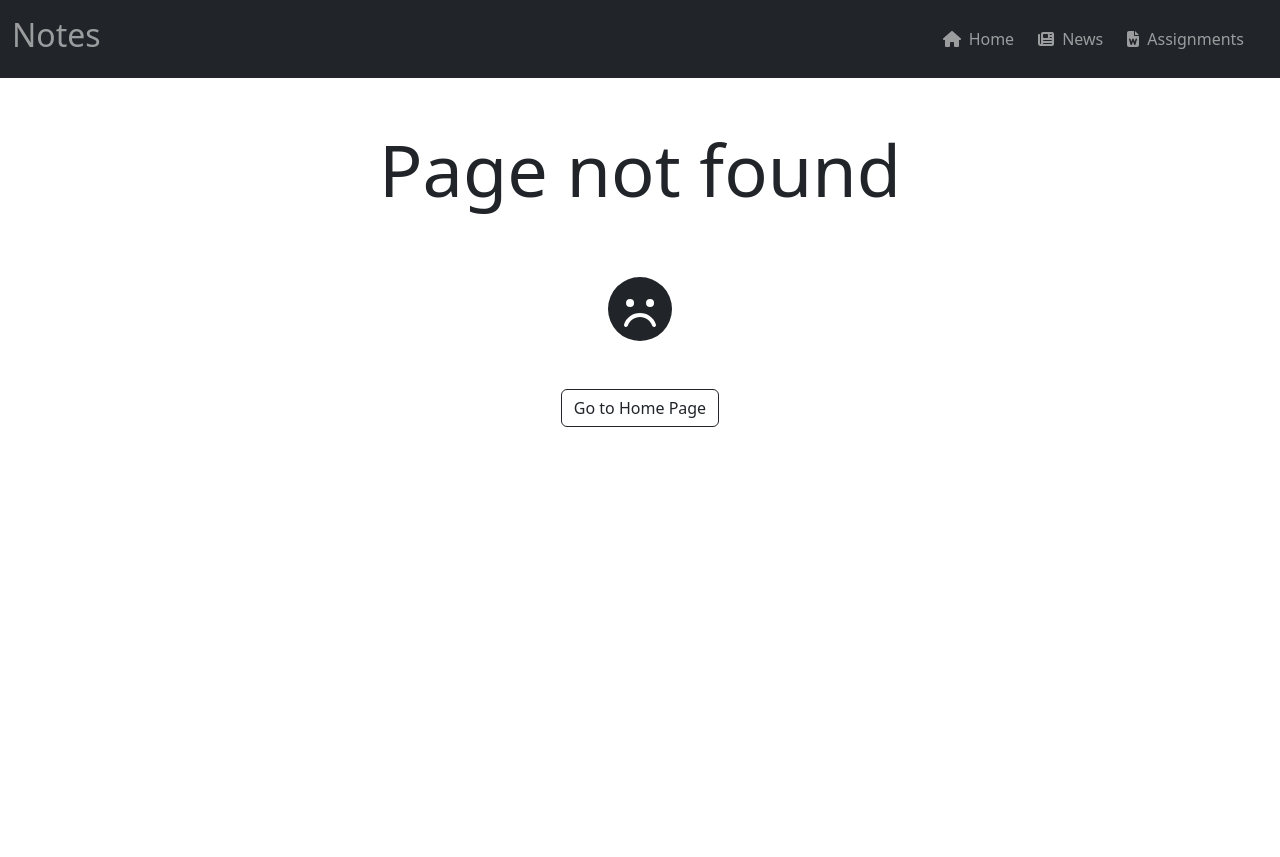
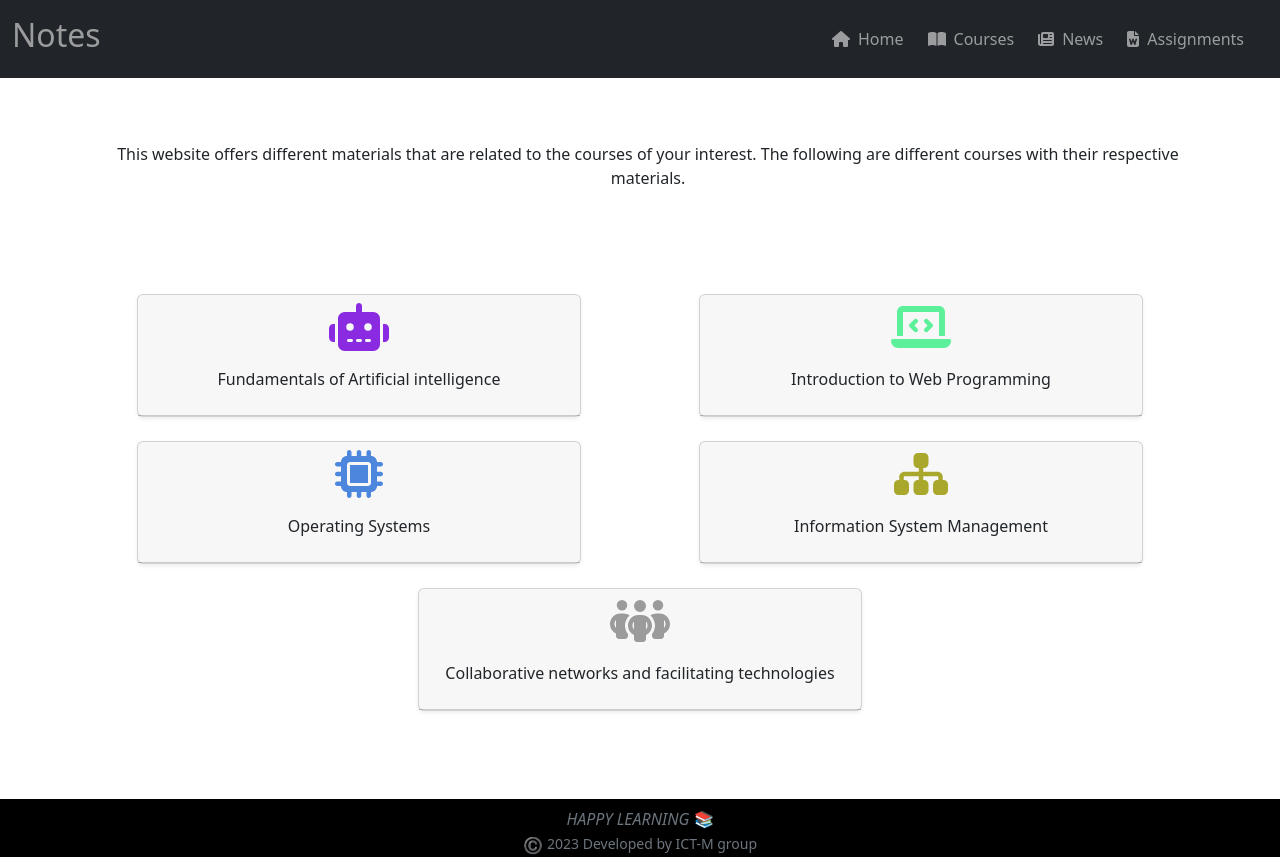
Before and after one commit to Flitchen/notes, a React (Vite) app: page /courses in a window 1280 px wide. Before the commit this address had no page. Before the commit the page ends 800 px from the top, so only its background shows below. Built offline with nearby package versions, Linux system fonts and the light colour scheme.

Commit message:
Restored the courses part
Fixed error fhere pdfs and other files were not opening. It was due to relative pathnamong the components

```diff
--- a/src/App.jsx
+++ b/src/App.jsx
@@ -1,6 +1,5 @@
-import { useState } from 'react'
 import 'bootstrap/dist/css/bootstrap.min.css';
-import { Navbar, Home, Courses, ArtificialIntelligence, WebProgramming, OperatingSystems, InformationSystemManagement, CollaborativeNetworks, News, Assignments, NoMatch } from './components';
+import { Navbar, Home, Courses, ArtificialIntelligence, WebProgramming, OperatingSystems, InformationSystemManagement, CollaborativeNetworks, News, Assignments, NoMatch, Footer } from './components';
 import './styles.css'
 import { Route, Routes } from 'react-router-dom'
 
@@ -8,27 +7,41 @@ export default function App() {
 
 
   return (
-    <>
+    <div className='d-flex flex-column min-vh-100'>
 
       <Navbar />
 
       <Routes>
         <Route path='/' element={<Home />} />
-        {/* <Route path='courses' element={<Courses />} />
+
+        {/*
+        Makes error when opening files (pdfs,docx,pptx).
+        Document take the path of their parents while they are supposed to take path of root component (/) thus makes errors
+        ---------------------------------------------------------------------------------------------------------------------
+                <Route path='courses' element={<Courses />} />
 
         <Route path='courses/artificial-intelligence' element={<ArtificialIntelligence />} />
         <Route path='courses/web-programming' element={<WebProgramming />} />
         <Route path='courses/operating-systems' element={<OperatingSystems />} />
         <Route path='courses/information-system-management' element={<InformationSystemManagement />} />
-        <Route path='courses/collaborative-networks' element={<CollaborativeNetworks />} /> */}
+        <Route path='courses/collaborative-networks' element={<CollaborativeNetworks />} />
+
+        */}
+        <Route path='courses' element={<Courses />} />
+
+        <Route path='/artificial-intelligence' element={<ArtificialIntelligence />} />
+        <Route path='/web-programming' element={<WebProgramming />} />
+        <Route path='/operating-systems' element={<OperatingSystems />} />
+        <Route path='/information-system-management' element={<InformationSystemManagement />} />
+        <Route path='/collaborative-networks' element={<CollaborativeNetworks />} />
 
         <Route path='news' element={<News />} />
         <Route path='assignments' element={<Assignments />} />
         <Route path='*' element={<NoMatch />} />
 
+      </Routes>
+      <Footer />
 
-      </Routes>
-
-    </>
+    </div>
   )
 }
--- a/src/components/Assignments.jsx
+++ b/src/components/Assignments.jsx
@@ -9,7 +9,6 @@ function Assignments() {
                 <a href="L3 (chapter 4) Group work-and-presentation.pptx" class="list-group-item list-group-item-action">Fundamentals of Artificial Intelligence (Group Assignment)</a>
                 <a href="assignment 1 229 23.pdf" class="list-group-item list-group-item-action">Information System Management (Individual Assignment)</a>
                 <a href="group assignment CSS 229.pdf" class="list-group-item list-group-item-action">Information System Management (Group Assignment)</a>
-                <a href="ASSIGNMENT_1_2022_2023.pdf" class="list-group-item list-group-item-action">Operating Systems (Group Assignment)</a>
 
                 <br />
             </div>
--- a/src/components/CollaborativeNetworks.jsx
+++ b/src/components/CollaborativeNetworks.jsx
@@ -6,6 +6,7 @@ function CollaborativeNetworks() {
 
             <div className="h4 text-center my-5">Collaborative networks and facilitating technologies</div>
             <div className="list-group list-group-numbered list-group-flush mx-5 mb-3">
+                <div className="display-6 text-muted text-center mb-2">Slides and Pdfs</div>
                 <a href="ICT 200_Lecture_1.ppt" class="list-group-item list-group-item-action">Introduction to collaborative networks</a>
                 <a href="DYNAMIC VO_Lecture3.ppt" class="list-group-item list-group-item-action">Dynamic Virtual Organizations</a>
                 <a href="FUTURE VO_Lecture 4.ppt" class="list-group-item list-group-item-action">Future Virtual Organizations </a>
--- a/src/components/Courses.jsx
+++ b/src/components/Courses.jsx
@@ -3,7 +3,6 @@ import Services from './Services';
 import { Link } from 'react-router-dom';
 import { FontAwesomeIcon } from '@fortawesome/react-fontawesome'
 import { faLaptopCode, faMicrochip, faPeopleGroup, faRobot, faSitemap } from '@fortawesome/free-solid-svg-icons'
-import Footer from './Footer';
 
 
 function Courses() {
@@ -16,7 +15,7 @@ function Courses() {
             <div className="container my-5 mx-auto  text-center p-2 pb-4" >
                 <div className="row d-flex justify-content-around mx-auto">
                     <div className="mb-4 col-md-5">
-                        <Link to='/courses/artificial-intelligence' className='text-decoration-none text-dark'>
+                        <Link to='/artificial-intelligence' className='text-decoration-none text-dark'>
 
                             <div className="card shadow-sm">
                                 <div className="card-header">
@@ -31,7 +30,7 @@ function Courses() {
 
 
                     <div className="mb-4 col-md-5">
-                        <Link to='web-programming' className='text-decoration-none text-dark'>
+                        <Link to='/web-programming' className='text-decoration-none text-dark'>
                             <div className="card shadow-sm">
                                 <div className="card-header">
                                     <FontAwesomeIcon icon={faLaptopCode} size='3x' className='mb-3' id='laptop'></FontAwesomeIcon>
@@ -49,7 +48,7 @@ function Courses() {
                 <div className="row d-flex justify-content-around mx-auto">
 
                     <div className="mb-4 col-md-5">
-                        <Link to='operating-systems' className='text-decoration-none text-dark'>
+                        <Link to='/operating-systems' className='text-decoration-none text-dark'>
                             <div className="card shadow-sm">
                                 <div className="card-header">
                                     <FontAwesomeIcon icon={faMicrochip} size='3x' className='mb-3' id='microchip'></FontAwesomeIcon>
@@ -62,7 +61,7 @@ function Courses() {
                     </div>
 
                     <div className="mb-4 col-md-5">
-                        <Link to='information-system-management' className='text-decoration-none text-dark'>
+                        <Link to='/information-system-management' className='text-decoration-none text-dark'>
                             <div className="card shadow-sm">
                                 <div className="card-header">
                                     <FontAwesomeIcon icon={faSitemap} size='3x' className='mb-3' id='sitemap'></FontAwesomeIcon>
@@ -77,7 +76,7 @@ function Courses() {
 
                 <div className="row d-flex justify-content-around mx-auto">
                     <div className="mb-3  col-md-5 ">
-                        <Link to='collaborative-networks' className='text-decoration-none text-dark'>
+                        <Link to='/collaborative-networks' className='text-decoration-none text-dark'>
                             <div className="card shadow-sm">
                                 <div className="card-header">
                                     <FontAwesomeIcon icon={faPeopleGroup} size='3x' className='
@@ -96,7 +95,7 @@ function Courses() {
 
 
             </div>
-            <Footer />
+
         </>
     );
 }
--- a/src/components/Footer.jsx
+++ b/src/components/Footer.jsx
@@ -2,10 +2,12 @@ import React from 'react';
 
 function Footer() {
     return (
-        <div className="text-center">
-            <p><i>HAPPY LEARNING</i> 📚️</p>
-            <footer><span class="align-middle">©️ </span><small>Developed by ICTM group</small></footer>
-        </div >
+        <div id='footer' class="mt-auto text-muted pt-2">
+            <div class="d-flex flex-column justify-content-center align-items-center">
+                <p class="m-0"><i>HAPPY LEARNING</i> 📚️</p>
+                <p class="m-0"><span class="align-middle">©️ </span><small> 2023 Developed by ICT-M group</small></p>
+            </div>
+        </div>
     );
 }
 
--- a/src/components/Navbar.jsx
+++ b/src/components/Navbar.jsx
@@ -14,14 +14,14 @@ function Navbar() {
                         <span class="navbar-toggler-icon"></span>
                     </button>
                     <div class="collapse navbar-collapse  justify-content-sm-end me-3" id="collapsibleNavbar">
-                        <ul class="navbar-nav text-center ">
+                        <ul class="navbar-nav text-center">
                             <li class="nav-item">
                                 <Link to="/" class="nav-link"><FontAwesomeIcon icon={faHome} size='1x' className='mx-2'></FontAwesomeIcon>Home</Link>
                             </li>
 
-                            {/* <li class="nav-item">
+                            <li class="nav-item">
                                 <Link to="/courses" class="nav-link"><FontAwesomeIcon icon={faBookOpen} size='1x' className='mx-2'></FontAwesomeIcon>Courses</Link>
-                            </li> */}
+                            </li>
 
                             <li class="nav-item">
                                 <Link to="/news" class="nav-link"><FontAwesomeIcon icon={faNewspaper} size='1x' className='mx-2'></FontAwesomeIcon>News</Link>
--- a/src/components/News.jsx
+++ b/src/components/News.jsx
@@ -7,14 +7,12 @@ function News() {
                 There will be presentations of group assignments concerning Fundamentals of Artificial Intelligence immediately after mid-recess
             </div>
             < div class="alert alert-danger mt-3 text-center">
-                Deadline for submitting individual assignment of Information System Management will be on <u>16<sup>th</sup> May 2023</u>
+                Deadline for submitting individual assignment of Information System Management via email will be on <u>25<sup>th</sup> May 2023</u>
             </div>
             < div class="alert alert-danger mt-3 text-center">
                 Deadline for submitting group assignment of Information System Management will be on <u>2<sup>nd</sup> June 2023</u>
             </div>
-            < div class="alert alert-danger mt-3 text-center">
-                Deadline for submitting group assignment of Information System Management will be on <u>15<sup>th</sup> May 2023</u>. The assignment should be done with not more than 4 people
-            </div>
+
 
         </div>
     );
--- a/src/components/OperatingSystems.jsx
+++ b/src/components/OperatingSystems.jsx
@@ -6,6 +6,7 @@ function OperatingSystems() {
         <>
             <div className="h4 text-center my-5">Operating Systems</div>
             <div className="list-group list-group-numbered list-group-flush mx-5 mb-3">
+                <div className="display-6 text-muted text-center mb-2">Slides and Pdfs</div>
                 <a href="Lecture_1.ppt" class="list-group-item list-group-item-action">Operating Systems</a>
                 <a href="Lecture_2_today-1.ppt" class="list-group-item list-group-item-action">Architectural Support for OS</a>
                 <a href="Lecture_3_today-1.ppt" class="list-group-item list-group-item-action">OS Components and structure</a>
--- a/src/styles.css
+++ b/src/styles.css
@@ -18,6 +18,10 @@
     color: rgb(156, 155, 155);
 }
 
+#footer {
+    background: #000;
+}
+
 #sad-face {
     animation: spin 1s linear;
 }
```
